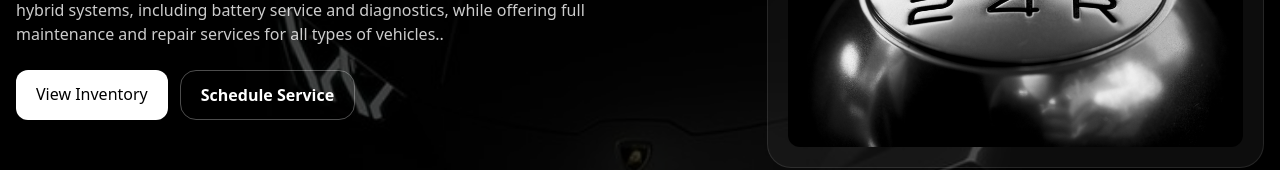
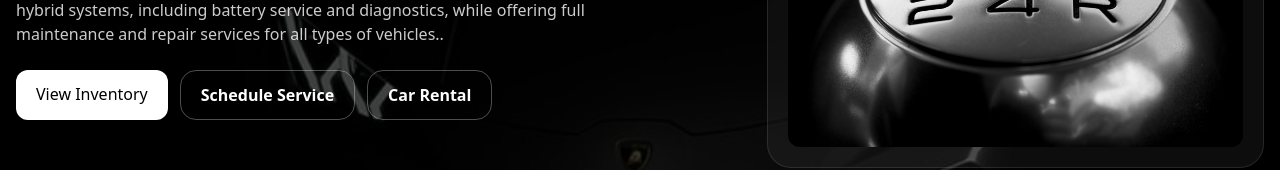
Before and after one commit to availablehybrid1/available-hybrid-site1, a Next.js app: page / in a window 1280 px wide. Shown: the part 377-547 px from the top of the page. Built offline with nearby package versions, Linux system fonts and the light colour scheme.

Commit message:
Add homepage Car Rental button

```diff
--- a/pages/index.tsx
+++ b/pages/index.tsx
@@ -174,7 +174,7 @@ export default function Home() {
                 {t.heroSubtitle}
               </p>
 
-              <div className="mt-6 flex gap-3">
+              <div className="mt-6 flex flex-wrap gap-3">
                 <Link href="/inventory" className="bg-white text-black px-5 py-3 rounded-xl">
                   {t.ctaInventory}
                 </Link>
@@ -184,6 +184,9 @@ export default function Home() {
 >
 {t.ctaService}
 </Link>
+                <Link href="/car-rental" className="inline-flex items-center justify-center rounded-2xl border border-white/30 text-white px-5 py-3 font-semibold hover:bg-white/10 transition">
+                  Car Rental
+                </Link>
               </div>
             </div>
 
```
